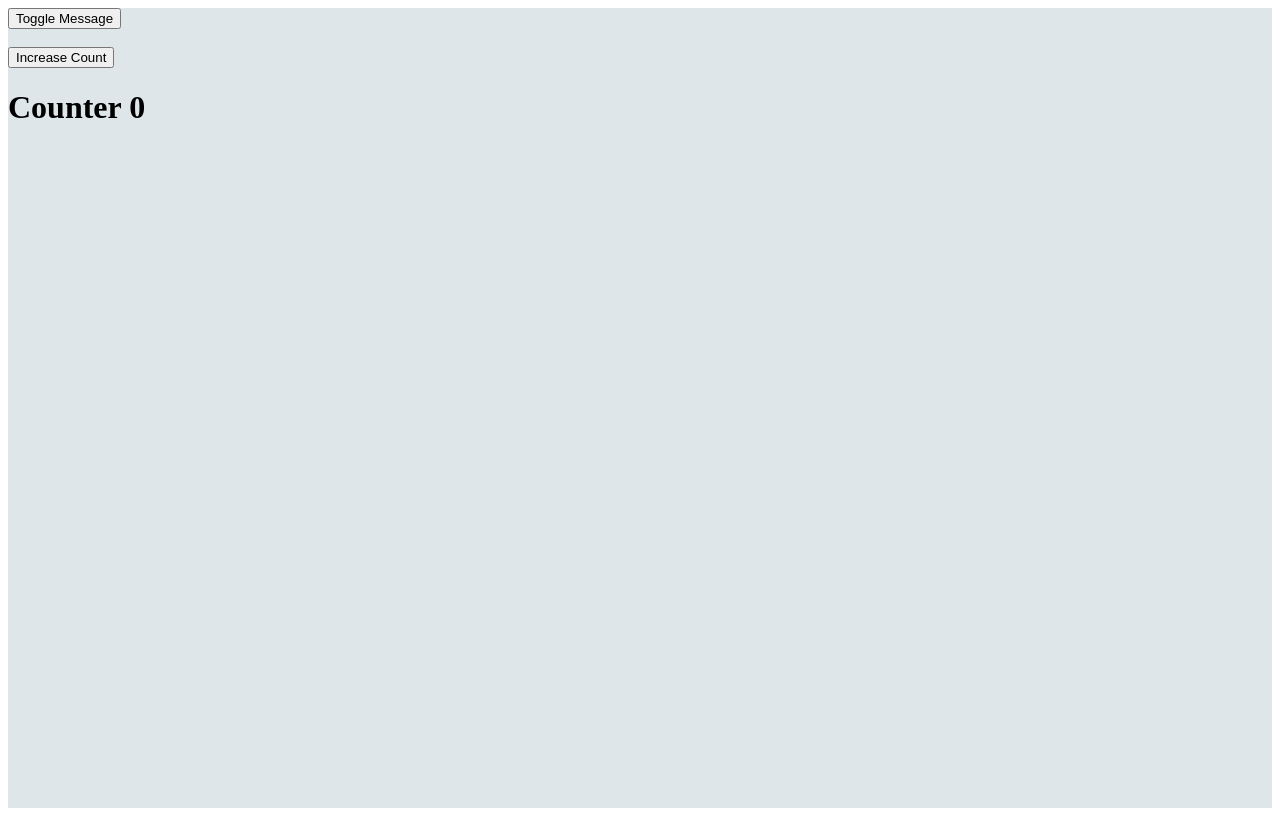
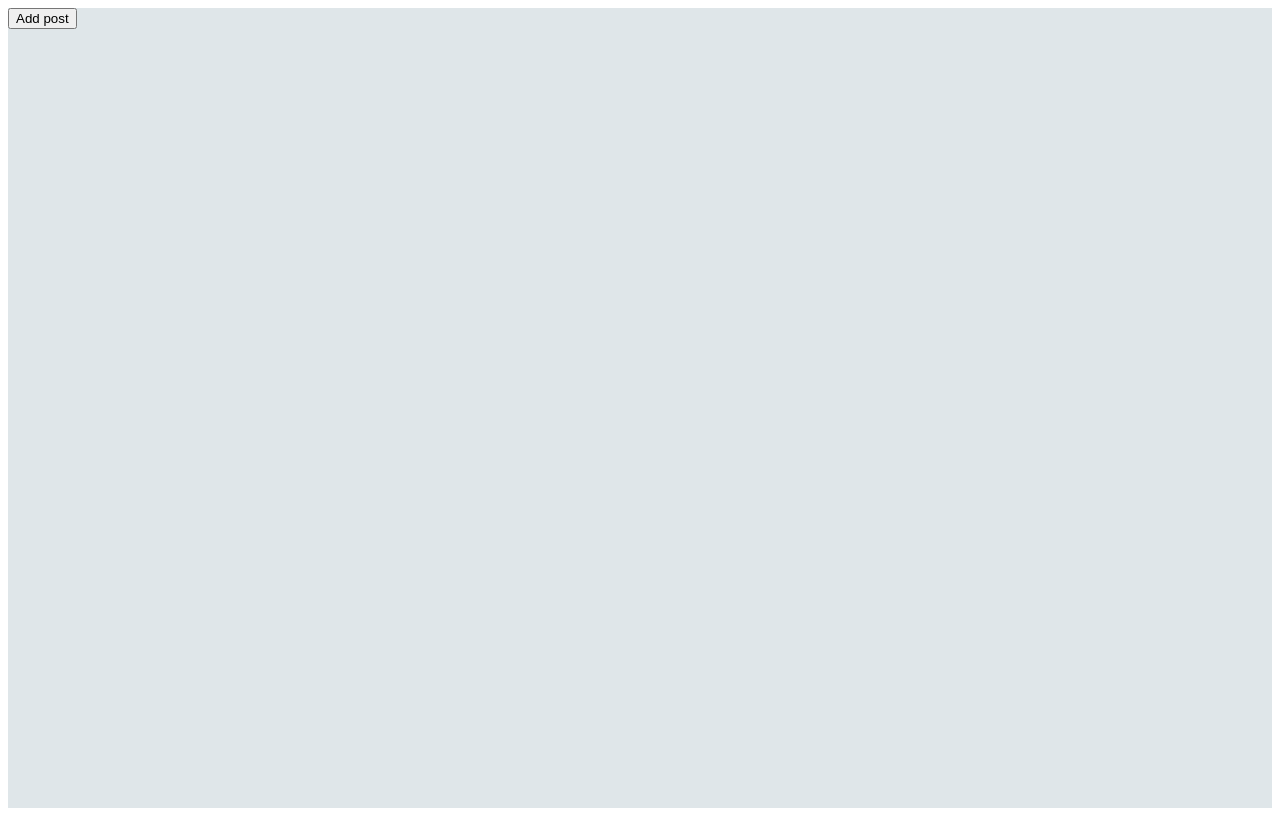
Before and after one commit to vaibhavjoc/React-Basics, a React (Vite) app: page / in a window 1280 px wide. Built offline with nearby package versions, Linux system fonts and the light colour scheme.

Commit message:
Render Post Components

```diff
--- a/src/App.jsx
+++ b/src/App.jsx
@@ -3,47 +3,38 @@ import reactLogo from './assets/react.svg'
 import viteLogo from '/vite.svg'
 import './App.css'
 
+import { PostComponent } from "./Post";
+
 function App() {
-  return (
-    <div style={{ background: "#dfe6e9", height: "100vh" }}>
-      <ToggleMessage/>
-      <br />
-      <IncreaseCount/>
-    </div>
-  );
-}
 
-const ToggleMessage = () => {
-  const [isVisible, setIsVisible] = useState(false);
+  const [posts, setPosts] = useState([]);
 
-  return (
-    <div>
+  const postComponents = posts.map(post => <PostComponent
+    name={post.name}
+    subtitle={post.subtitle}
+    time={post.time}
+    image={post.image}
+    description={post.description}
+  />)
 
-      <button onClick={() => setIsVisible(!isVisible)}>
-        Toggle Message
-      </button>
-      {isVisible && <p>This message is conditionally rendered!</p>}
-
-    </div>
-  );
-};
-
-function IncreaseCount() {
-  const [count, setCount] = useState(0);
-
-  function increment() {
-    setCount(count + 1);
+  function addPost() {
+    setPosts([...posts, {
+      name: "harkirat",
+      subtitle: "11000 followers",
+      time: "2m ago",
+      image: "https:/appx-wsb-gcp-mcdn.akamai.net.in/subject/2023-01-17-0.17044360120951185.jpg",
+      description: "What to know how to win big? Check out how these folks won $6000 in bounties."
+    }])
   }
 
   return (
-    <div>
-
-      <div>
-        <button onClick={increment}>Increase Count</button>
+    <div style={{ background: "#dfe6e9", height: "100vh" }}>
+      <button onClick={addPost}>Add post</button>
+      <div style={{ display: "flex", justifyContent: "center", margin: 10 }}>
+        <div>
+          {postComponents}
+        </div>
       </div>
-
-      <h1>Counter {count}</h1>
-
     </div>
   );
 }
```
